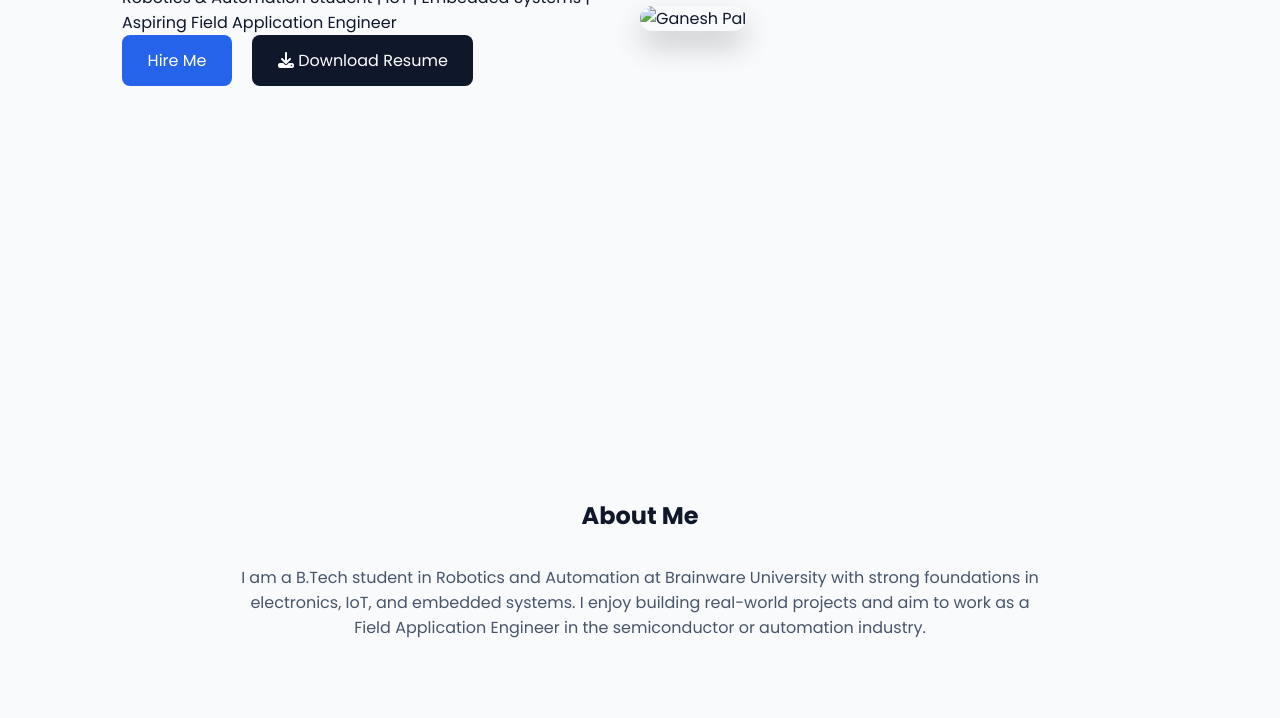
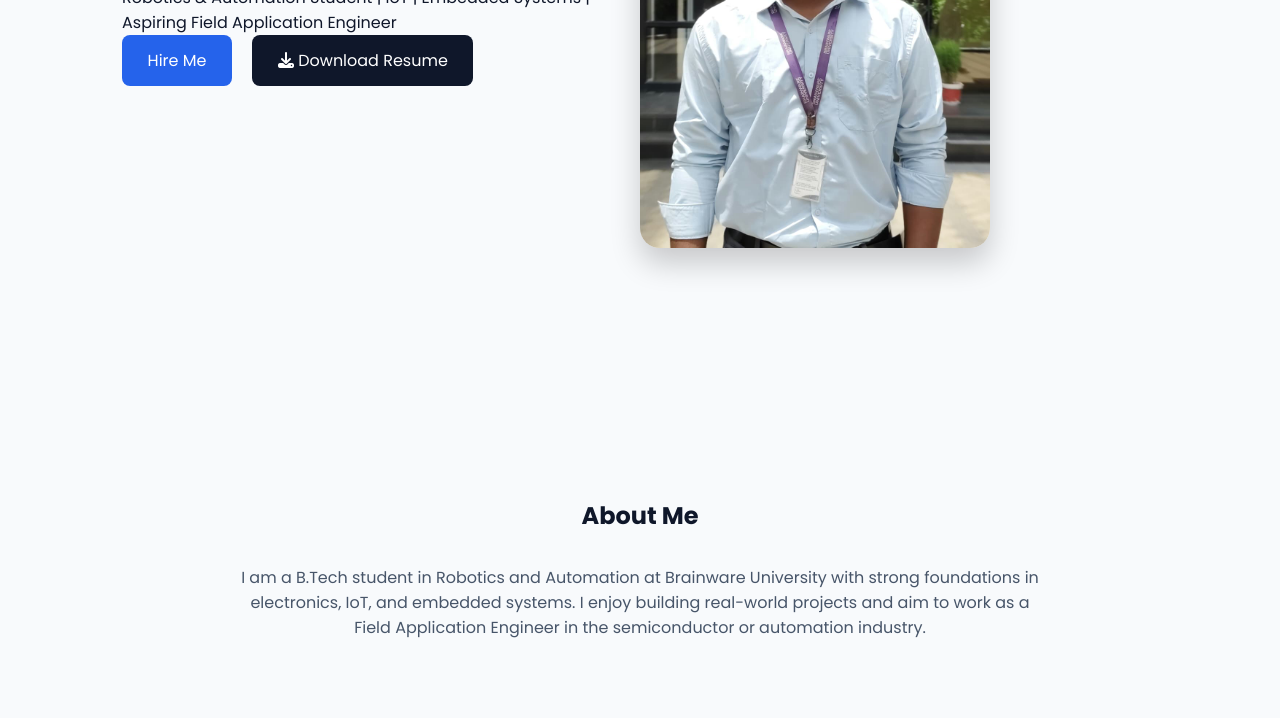
Before and after one commit to ganesh064/ganeshpal, a plain HTML site: page index.html in a window 1280 px wide. Shown: the part 382-1100 px from the top of the page. Drawn offline with Linux system fonts and the light colour scheme.

Commit message:
Update index.html

```diff
--- a/index.html
+++ b/index.html
@@ -43,7 +43,7 @@
 </a>
     </div>
     <div class="hero-image">
-      <img src="images/profile.jpeg" alt="Ganesh Pal">
+      <img src="profile.jpeg" alt="Ganesh Pal">
     </div>
   </section>
 
```
